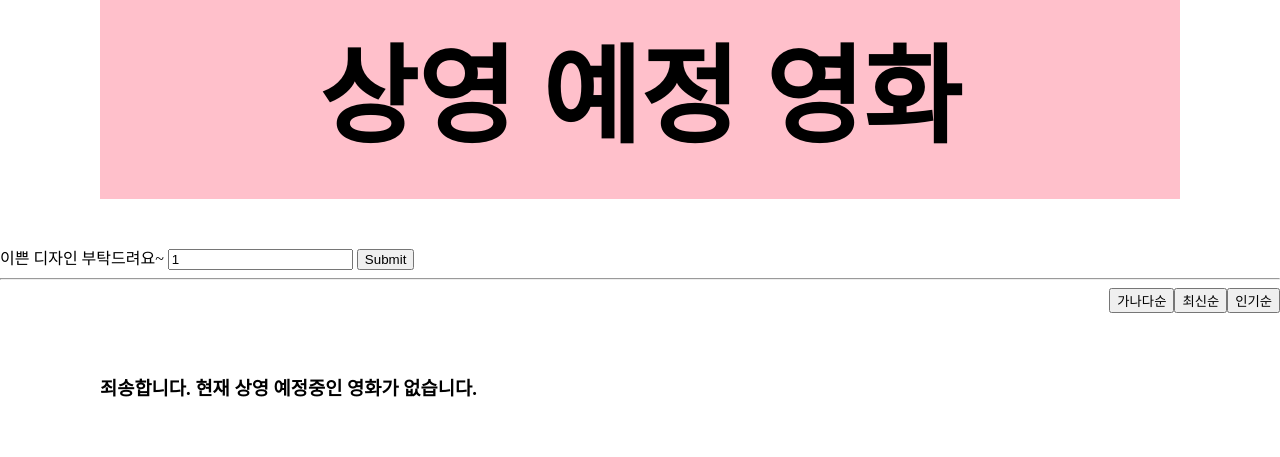
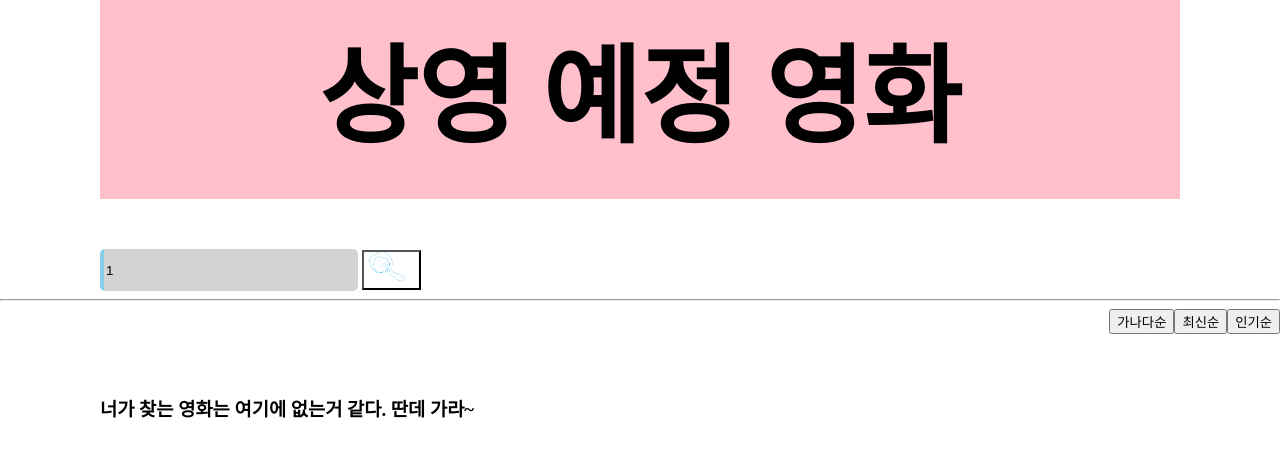
Before and after one commit to Kim-Woojeong/database, a PHP site: page /new_movie.php?q=1 in a window 1280 px wide; the page is wider, and only the part inside the window is pictured. Shown: the part 237-694 px from the top of that part. Run offline with PHP 8.4, Linux system fonts and the light colour scheme; tables that the repository leaves empty hold one stand-in row (values such as "Sample post").

Commit message:
이미지 꼬와하는거 다 보입니다 007

```diff
--- a/webpage/movie/new_movie.php
+++ b/webpage/movie/new_movie.php
@@ -52,11 +52,8 @@
 	</div>
 	<div class="search_bar">
 		<form action="" method="GET">
-			<label>
-				이쁜 디자인 부탁드려요~
-				<input type="text" name="q" value="<?= $_GET['q']?>" />
-			</label>
-			<input type="submit" name="" />
+			<input type="text" name="q" value="<?= $_GET['q']?>" placeholder="영화검색" id="searchbar" />
+			<input type="submit" name="" value=" " id="go" />
 		</form>
 	</div>
 	<hr/>
@@ -77,8 +74,16 @@
 		$stmt = $conn->prepare("SELECT * from movie where release_date>now() and movie_name like '%$search%' order by $order");
 		$stmt->execute();
 		$result = $stmt->fetchAll();
-		if(count($result)==0)
-			echo "<div style=\"margin-top:100px;\"><h3>죄송합니다. 현재 상영 예정중인 영화가 없습니다.</h3></div>";
+		if(count($result)==0){ ?>
+			<div class="none"><h3><?php
+			if(!isset($_GET['q']))
+				echo "죄송합니다. 현재 상영 예정중인 영화가 없습니다.";
+			else
+				echo "너가 찾는 영화는 여기에 없는거 같다. 딴데 가라~";
+			?>
+			</h3></div>
+			<?php
+		}
 		foreach ($result as $key => $value) { ?>
 			<div class="onemovie">
 				<?php
--- a/webpage/movie/styles/movie_search.css
+++ b/webpage/movie/styles/movie_search.css
@@ -40,4 +40,32 @@
   height: 50%;
   background-color: black;
 }
+.none{
+  margin-top:100px;
+}
 /* ISO FIN */
+
+/*search bar*/
+.search_bar{
+  padding-left: 100px;
+}
+#searchbar{
+  background-color: #D3D3D3;
+  width: 250px;
+  height: 40px;
+  border: 0.3rem solid skyblue;
+  border-right: 0;
+  border-top: 0;
+  border-bottom: 0;
+  border-radius: 5px;
+}
+#go{
+  width: 59px;
+  height: 40px;
+  background-image: url('search.png');
+  background-size: contain;
+  background-position:  0px 0px;
+  background-repeat: no-repeat;
+  cursor:pointer;
+  outline: 0;
+}
```
Also changed, not shown: webpage/movie/Screening_movie.php (+12 -7 lines), webpage/movie/all_movie.php (+14 -9 lines), webpage/movie/styles/search.png (added).
